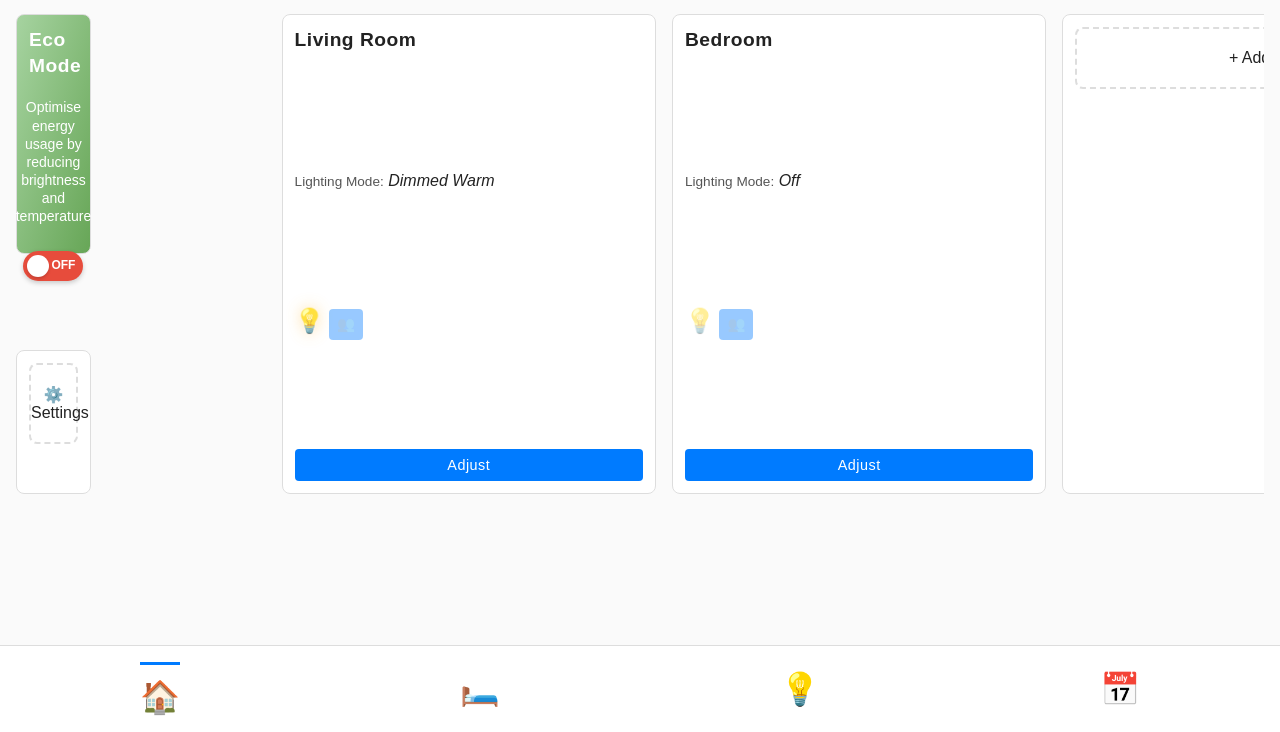
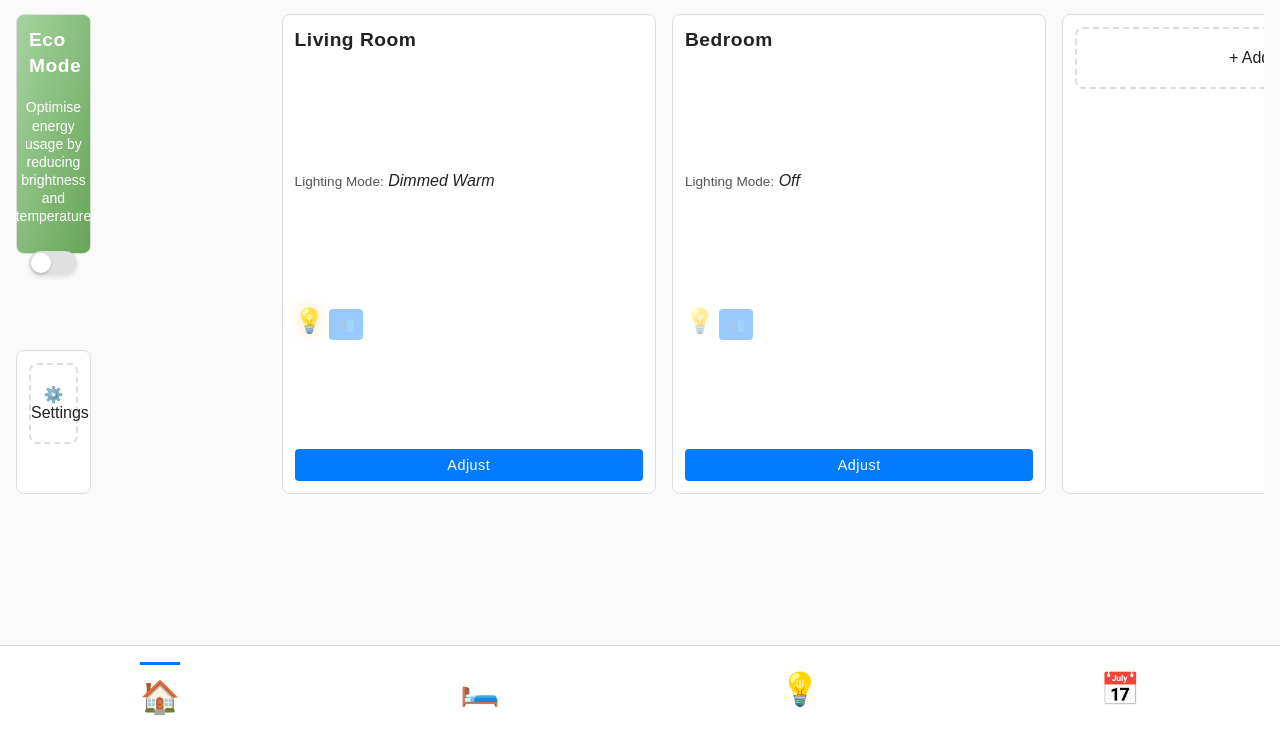
Before and after one commit to 551460-UserInterfacesandExperience-2425/uix-24-25-parts-3-and-4-Infimet, a plain HTML site: page index.html in a window 1280 px wide. Shown: the part 68-800 px from the top of the page. Drawn offline with Linux system fonts and the light colour scheme.

Commit message:
UI Updates

```diff
--- a/eco-slider.css
+++ b/eco-slider.css
@@ -1,9 +1,35 @@
-/* Eco slider - changes from red to green */
+/* Eco slider - minimalistic design */
 .eco-slider {
-  background-color: #f44336;
-  transition: background-color 0.3s ease, transform 0.3s ease;
+  background-color: #e0e0e0;
+  border-radius: 34px;
+  width: 48px;
+  height: 24px;
+  position: relative;
+  transition: all 0.3s cubic-bezier(0.4, 0, 0.2, 1);
 }
 
 input:checked + .eco-slider {
   background-color: #4caf50;
 }
+
+.eco-slider:before {
+  content: "";
+  position: absolute;
+  height: 20px;
+  width: 20px;
+  left: 2px;
+  bottom: 2px;
+  background-color: white;
+  border-radius: 50%;
+  transition: transform 0.3s cubic-bezier(0.4, 0, 0.2, 1);
+  box-shadow: 0 2px 4px rgba(0, 0, 0, 0.1);
+}
+
+input:checked + .eco-slider:before {
+  transform: translateX(24px);
+}
+
+/* Focus state */
+input:focus + .eco-slider {
+  box-shadow: 0 0 2px #4caf50;
+}
--- a/styles.css
+++ b/styles.css
@@ -19,12 +19,12 @@
   --animation-speed: 0.3s; /* Standard animation speed */
 
   /* Toggle Switch Variables */
-  --toggle-width: 60px;
-  --toggle-height: 30px;
-  --toggle-padding: 4px;
-  --toggle-off-color: #e74c3c; /* Red for off state */
-  --toggle-on-color: #2ecc71; /* Green for on state */
-  --toggle-transition: all 0.3s ease;
+  --toggle-width: 48px;
+  --toggle-height: 24px;
+  --toggle-padding: 2px;
+  --toggle-on-color: #4caf50;
+  --toggle-off-color: #e0e0e0;
+  --toggle-transition: all 0.3s cubic-bezier(0.4, 0, 0.2, 1);
 
   /* Theme transition */
   --theme-transition: background-color 0.3s ease, color 0.3s ease,
@@ -1145,10 +1145,10 @@ body {
   left: 0;
   right: 0;
   bottom: 0;
-  background-color: var(--toggle-off-color);
-  transition: var(--toggle-transition);
+  background-color: #e0e0e0;
+  transition: all 0.3s cubic-bezier(0.4, 0, 0.2, 1);
   border-radius: var(--toggle-height);
-  box-shadow: 0 2px 5px rgba(0, 0, 0, 0.2);
+  box-shadow: 0 2px 5px rgba(0, 0, 0, 0.1);
 }
 
 .slider:before {
@@ -1160,7 +1160,7 @@ body {
   bottom: var(--toggle-padding);
   background-color: white;
   border-radius: 50%;
-  transition: var(--toggle-transition);
+  transition: all 0.3s cubic-bezier(0.4, 0, 0.2, 1);
   box-shadow: 0 2px 3px rgba(0, 0, 0, 0.15);
 }
 
@@ -1169,28 +1169,9 @@ input:checked + .slider {
 }
 
 input:focus + .slider {
-  box-shadow: 0 0 1px var(--toggle-on-color);
+  box-shadow: 0 0 2px var(--toggle-on-color);
 }
 
 input:checked + .slider:before {
   transform: translateX(calc(var(--toggle-width) - var(--toggle-height)));
 }
-
-.slider::after {
-  content: "OFF";
-  color: white;
-  display: flex;
-  align-items: center;
-  justify-content: flex-end;
-  height: 100%;
-  padding-right: 8px;
-  font-size: 12px;
-  font-weight: bold;
-}
-
-input:checked + .slider::after {
-  content: "ON";
-  justify-content: flex-start;
-  padding-left: 8px;
-  padding-right: 0;
-}
```
